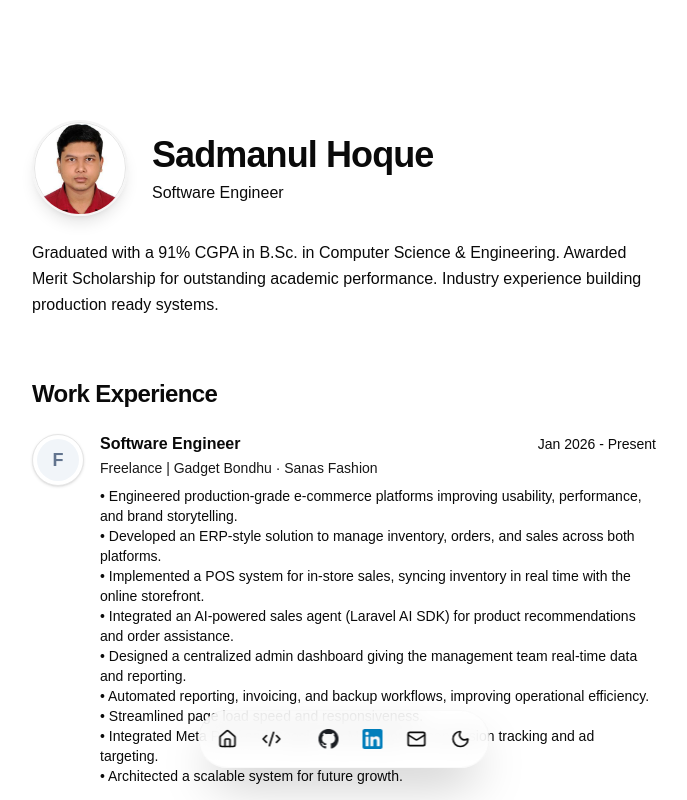
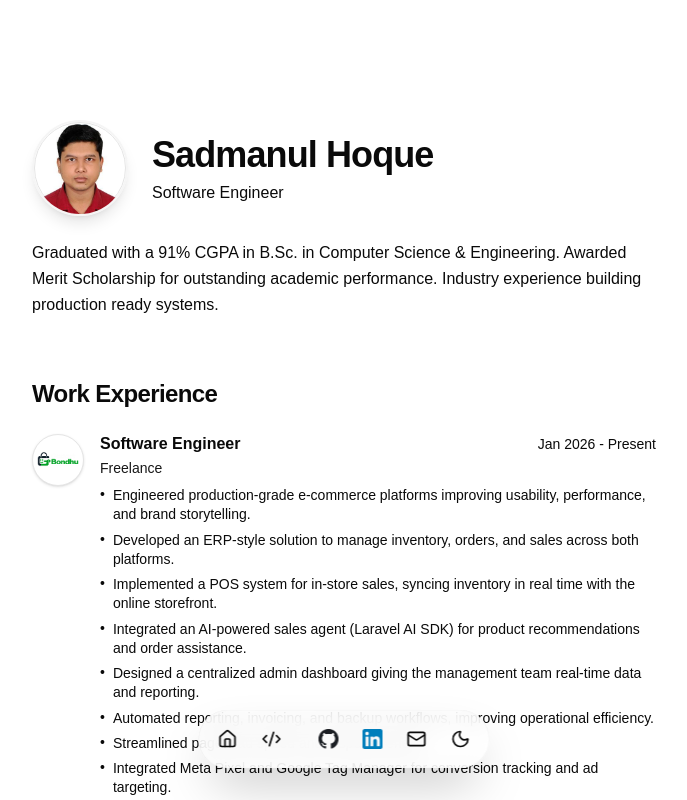
Before and after one commit to sadmanulhoque/SadmanulHoque, a React (Vite) app: page / in a window 1280 px wide. Shown: the top 800 px of the page, without its empty margins (296-983 px from the left). Built offline with nearby package versions, Linux system fonts and the light colour scheme; a web font is replaced by a local one.

Commit message:
fix: experience

```diff
--- a/src/components/frontend/Experience.jsx
+++ b/src/components/frontend/Experience.jsx
@@ -25,9 +25,20 @@ export default function Experience() {
                                 </span>
                             </div>
                             <p className="text-sm text-primary font-medium">{exp.company}</p>
-                                                <p className="text-sm text-foreground mt-2 whitespace-pre-line">
-                                                    {exp.description}
-                                                </p>
+                            <div className="text-sm text-foreground mt-2 space-y-1.5">
+                                {exp.description.split('\n').map((line, i) => {
+                                    const isBullet = line.trim().startsWith('•');
+                                    if (isBullet) {
+                                        return (
+                                            <div key={i} className="flex items-start">
+                                                <span className="mr-2 leading-tight">•</span>
+                                                <span className="leading-snug">{line.replace(/^•\s*/, '')}</span>
+                                            </div>
+                                        );
+                                    }
+                                    return <p key={i} className="leading-snug">{line}</p>;
+                                })}
+                            </div>
                         </div>
                     </div>
                 ))}
--- a/src/config/data.js
+++ b/src/config/data.js
@@ -47,7 +47,9 @@ import micigan from "../assets/images/certifications/michigan_university.png";
 import duke from "../assets/images/certifications/duk_university.png";
 import udemy from "../assets/images/certifications/udemy.png";
 import alberta from "../assets/images/certifications/alberta_university.png";
-import githubIcon from "../assets/images/common/github.png";import linkedinIcon from "../assets/images/common/linkedin.png";
+import githubIcon from "../assets/images/common/github.png";
+import linkedinIcon from "../assets/images/common/linkedin.png";
+import gadgetImage from "../assets/images/common/gadget.webp";
 import vsCodeImage from "../assets/images/tools/vs_code.svg";
 import gitlabImage from "../assets/images/tools/gitlab.svg";
 import npmImage from "../assets/images/tools/npm.svg";
@@ -84,9 +86,9 @@ export const DATA = {
   experience: [
     {
       title: "Software Engineer",
-      company: "Freelance | Gadget Bondhu · Sanas Fashion",
-      href: "",
-      logoUrl: "",
+      company: "Freelance",
+      href: "https://gadgetbondhu.com/",
+      logoUrl: gadgetImage,
       start: "Jan 2026",
       end: "Present",
       description:
```
Also changed, not shown: src/assets/images/common/gadget.webp (added). Lines whose indentation alone changed are shown as unchanged.
